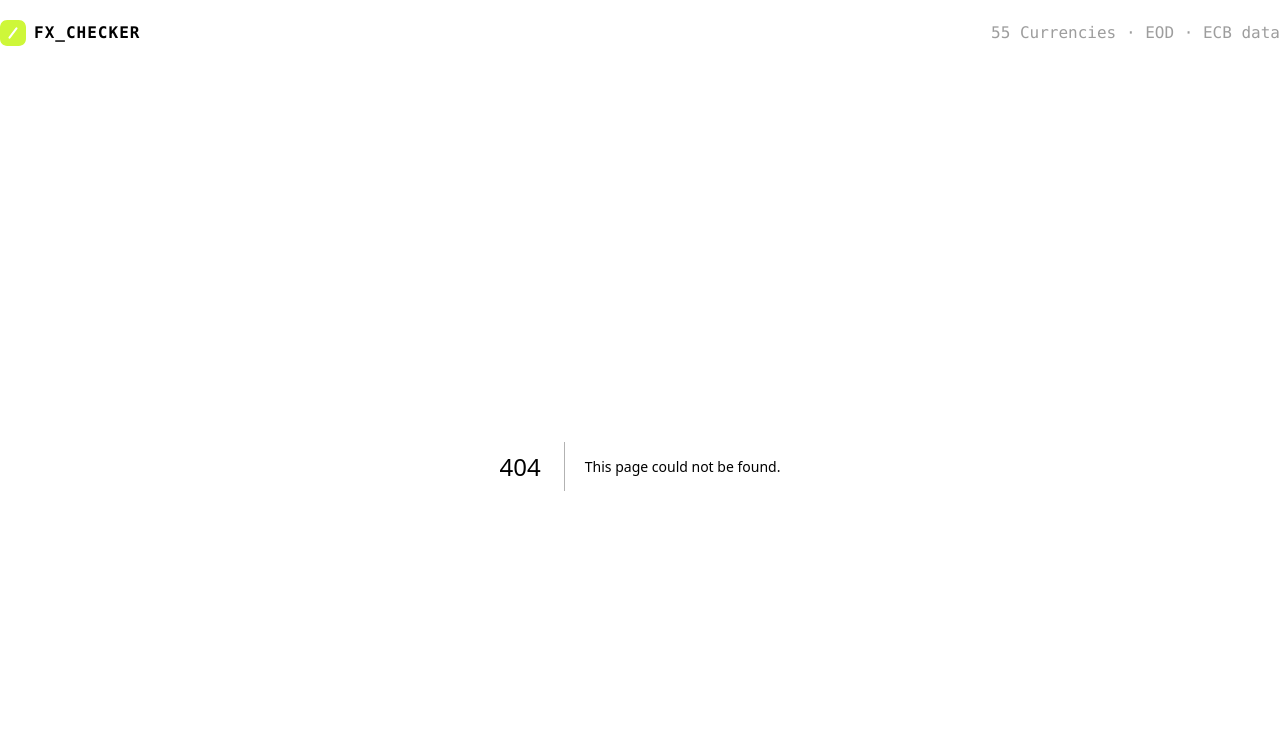
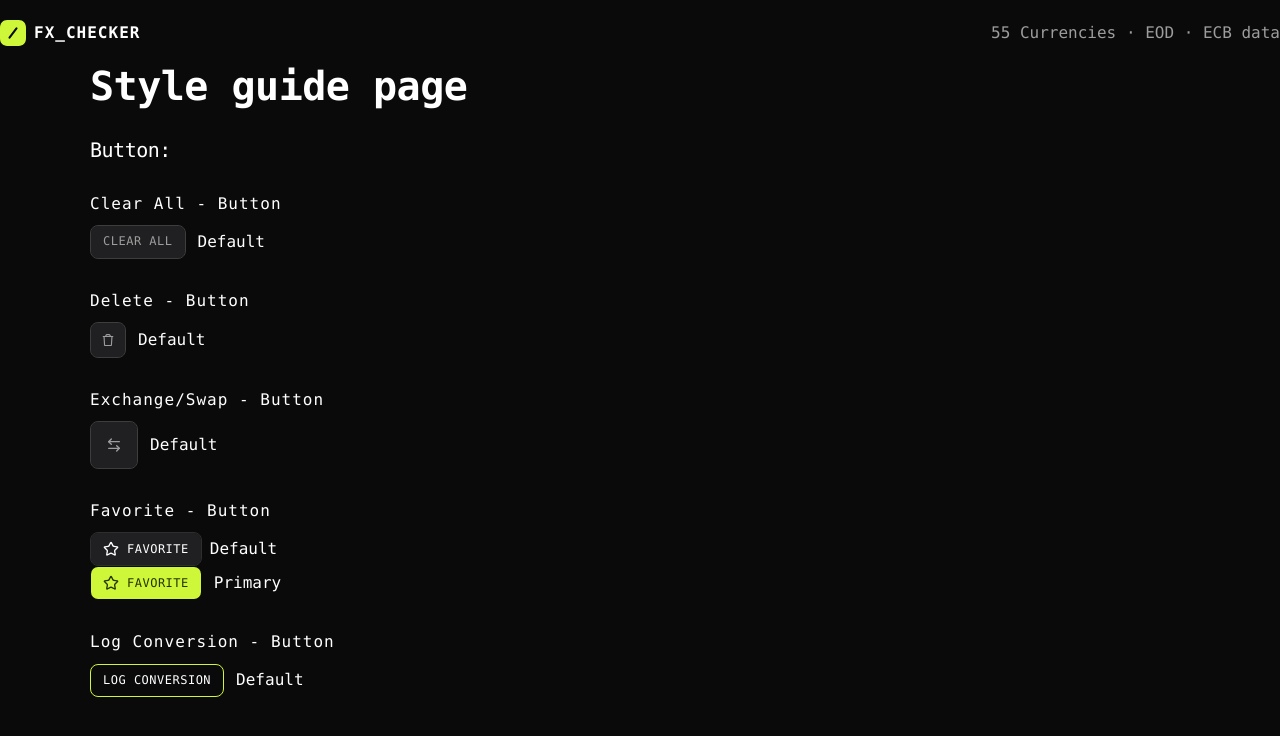
Before and after one commit to SouleymaneSy7/fem-fx-checker-hackaton, a Next.js app: page /style-guide in a window 1280 px wide. Before the commit this address had no page. Shown: the top 736 px of the page. Built offline with nearby package versions, Linux system fonts and the light colour scheme.

Commit message:
feat(route): add style guide page for visual button testing

```diff
--- /dev/null
+++ b/src/app/style-guide/page.tsx
@@ -0,0 +1,104 @@
+import { Star } from "lucide-react";
+
+import Title from "@/components/common/title";
+import { ArrowLeftRightIcon, DeleteIcon } from "@/components/icons";
+import { Button } from "@/components/ui/button";
+
+export default function Page() {
+  return (
+    <div className="container space-y-step-400">
+      <Title level="h1" className="preset-1">
+        Style guide page
+      </Title>
+
+      <Title level="h2" className="preset-2 font-bold">
+        Button:
+      </Title>
+
+      <div className="flex flex-col gap-step-100">
+        <div className="space-y-step-150">
+          <Title level="h3" className="preset-3 font-bold">
+            Clear All - Button
+          </Title>
+
+          <div className="flex items-center gap-step-150 w-full max-w-30">
+            <Button variant={"secondary"}>Clear All</Button>
+            <p>Default</p>
+          </div>
+        </div>
+      </div>
+
+      <div className="space-y-step-150">
+        <Title level="h3" className="preset-3 font-bold">
+          Delete - Button
+        </Title>
+
+        <div className="flex flex-col items-start">
+          <div className="flex items-center gap-step-150 w-full max-w-30">
+            <Button variant={"secondary"} size={"icon"}>
+              <DeleteIcon />
+            </Button>
+
+            <p>Default</p>
+          </div>
+        </div>
+      </div>
+
+      <div className="space-y-step-150">
+        <Title level="h3" className="preset-3 font-bold">
+          Exchange/Swap - Button
+        </Title>
+
+        <div className="flex flex-col items-start">
+          <div className="flex items-center gap-step-150 w-full max-w-30">
+            <Button variant={"secondary"} size={"icon-lg"}>
+              <ArrowLeftRightIcon />
+            </Button>
+
+            <p>Default</p>
+          </div>
+        </div>
+      </div>
+
+      <div className="space-y-step-150">
+        <Title level="h3" className="preset-3 font-bold">
+          Favorite - Button
+        </Title>
+
+        <div className="flex flex-col items-start">
+          <div className="flex items-center gap-step-100 w-full max-w-30">
+            <Button variant={"default"}>
+              <Star /> Favorite
+            </Button>
+
+            <p>Default</p>
+          </div>
+
+          <div className="flex items-center gap-step-150 w-full max-w-30">
+            <Button variant={"primary"}>
+              {" "}
+              <Star />
+              Favorite
+            </Button>
+
+            <p>Primary</p>
+          </div>
+        </div>
+      </div>
+
+      <div className="space-y-step-150">
+        <Title level="h3" className="preset-3 font-bold">
+          Log Conversion - Button
+        </Title>
+
+        <div className="flex flex-col items-start">
+          <div className="flex items-center gap-step-150 w-full max-w-30">
+            <Button variant={"outline"}>Log Conversion</Button>
+
+            <p>Default</p>
+          </div>
+        </div>
+      </div>
+    </div>
+  );
+}
```
